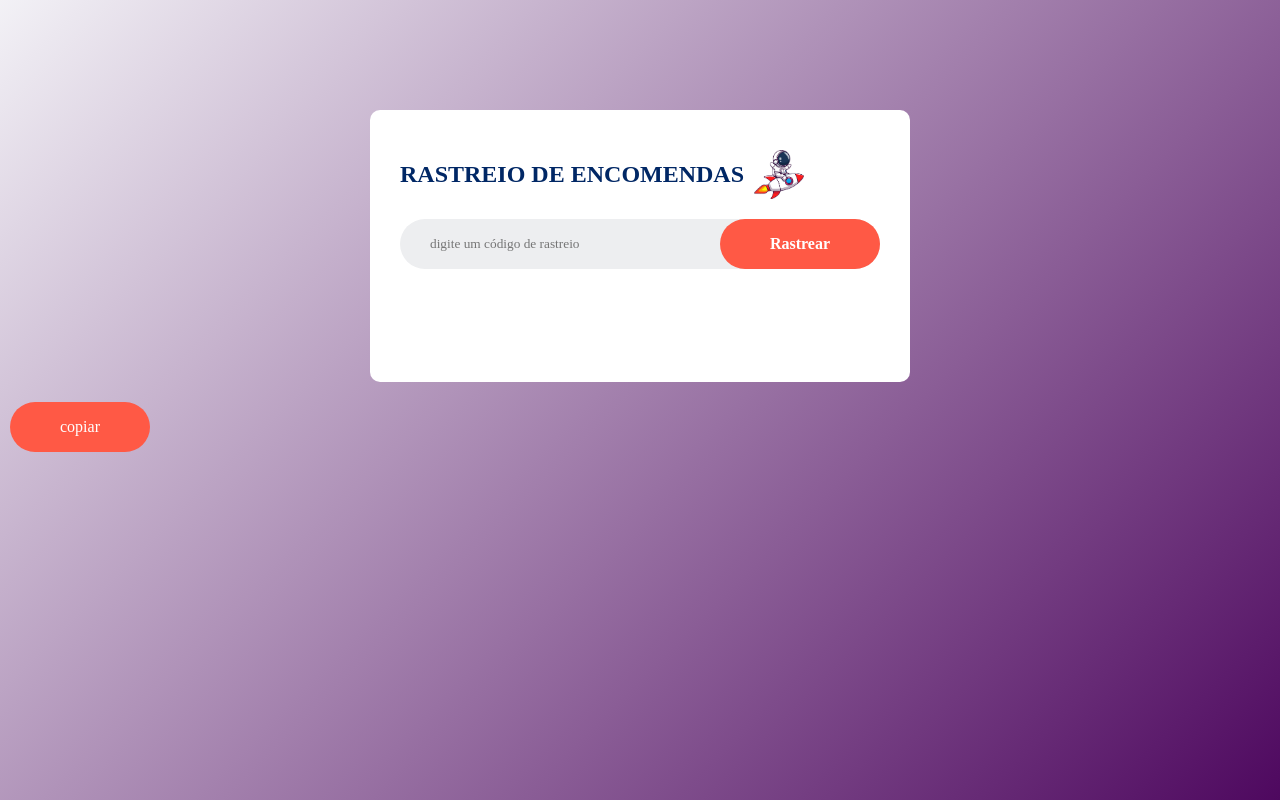
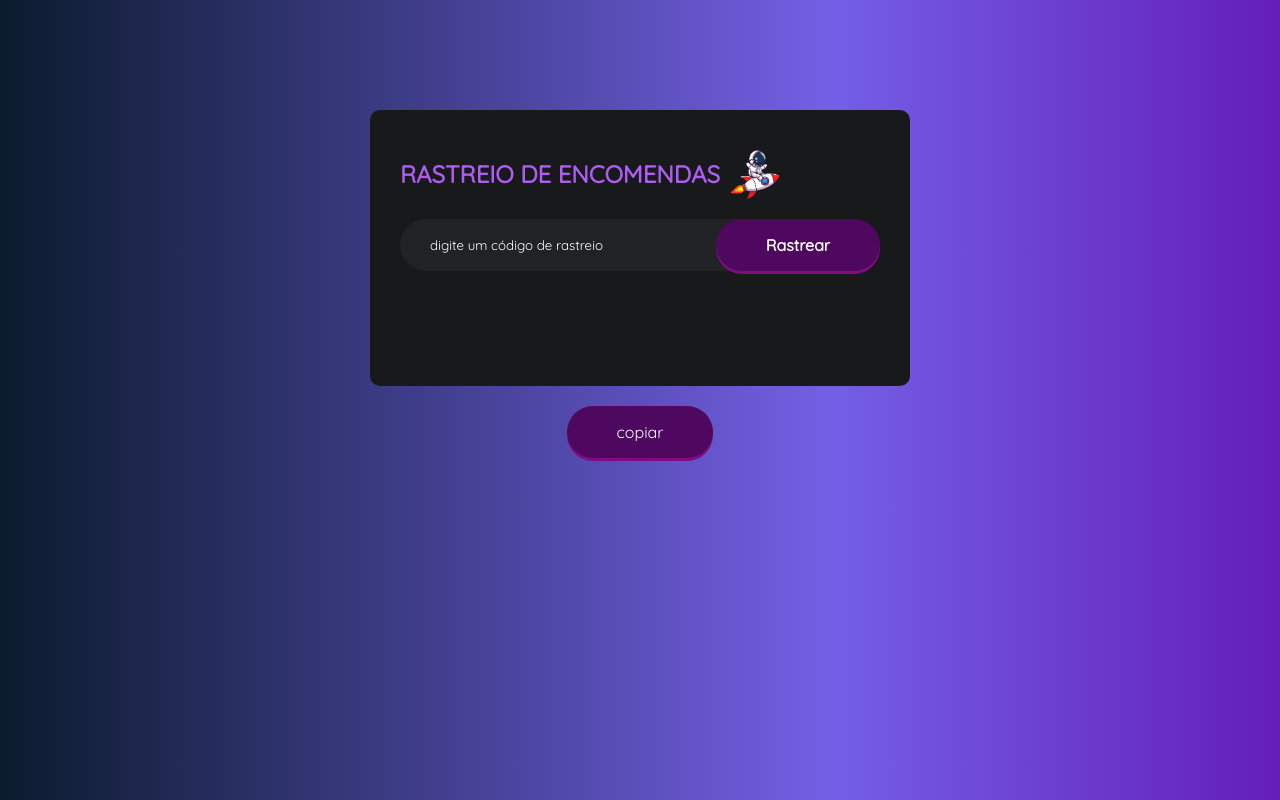
Before and after one commit to GabrielFry/rastreador-encomendas, a plain HTML site: page index.html in a window 1280 px wide. Drawn offline with Linux system fonts and the light colour scheme.

Commit message:
Update style.css

```diff
--- a/style.css
+++ b/style.css
@@ -1,19 +1,23 @@
 *{
     margin: 0;
     padding: 0;
-    font-family: 'Bebas Neue', 'sans-serif';
+    font-family: 'Quicksand', 'sans-serif';
     box-sizing: border-box;
 }
+
 .container{
     width: 100%;
     min-height: 100vh;
-    background: linear-gradient(135deg, #4371, #4e085f);
+    background: rgb(0,16,36);
+    background: linear-gradient(90deg, rgba(0,17,36,0.9556197478991597) 0%, rgba(57,29,219,0.7063200280112045) 65%, rgba(100,30,186,1) 100%);
     padding: 10px;
+    color: white;
 }
+
 .todoapp{
     width: 100%;
     max-width: 540px;
-    background: #fff;
+    background: #17191a;
     margin: 100px auto 20px;
     padding: 40px 30px 70px;
     border-radius: 10px;
@@ -24,7 +28,7 @@
     margin-left: 10px;
 }
 .todoapp h2{
-    color: #002765;
+    color: rgb(174, 92, 241);
     display: flex;
     align-items: center;
     margin-bottom: 20px;
@@ -33,7 +37,8 @@
     display: flex;
     align-items: center;
     justify-content: space-between;
-    background: #edeef0;
+    background: #202223;
+    color: white;
     border-radius: 30px;
     padding-left: 20px;
     margin-bottom: 25px;
@@ -42,6 +47,7 @@ input{
     flex: 1;
     border: none;
     outline: none;
+    color: white;
     background: transparent;
     padding: 10px;
     font-weight: 14px;
@@ -50,12 +56,20 @@ button{
     border: none;
     outline: none;
     padding: 16px 50px;
-    background: #ff5945;
+    background: #4e085f;
     color: #fff;
     font-size: 16px;
     cursor: pointer;
     border-radius: 40px;
+    box-shadow: 0 3px 0 rgb(129, 11, 129);
 }
+button:active{
+    box-shadow: none;
+    transform: translateY(3px);
+    transition: all .1s;
+}
+
+
 #res{
     content: '';
     position: absolute;
@@ -64,6 +78,7 @@ button{
     border-radius: 50%;
     background-size: cover;
     background-position: center;
+    color: white;
     top: 12px;
     left: 8px;
 }
@@ -74,7 +89,24 @@ button{
     width: 28px;
     border-radius: 50%;
     background-size: cover;
+    color: white;
     background-position: center;
     top: 12px;
     left: 8px;
 }
+
+#texto{
+    border: none;
+    outline: none;
+    padding: 16px 50px;
+    background: #4e085f;
+    color: #fff;
+    font-size: 16px;
+    cursor: pointer;
+    border-radius: 40px;
+    display: block;
+    margin: auto;
+}
+input::placeholder{
+    color: white;
+}
```
